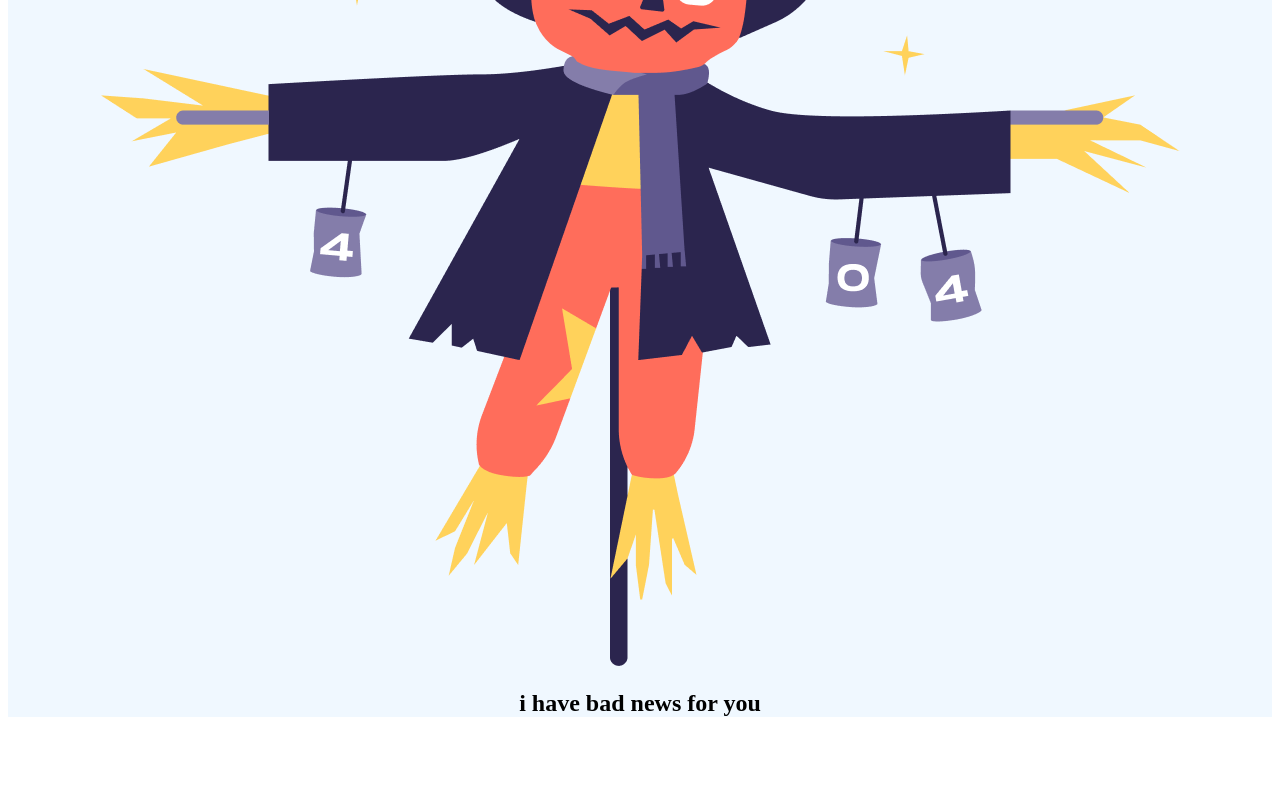
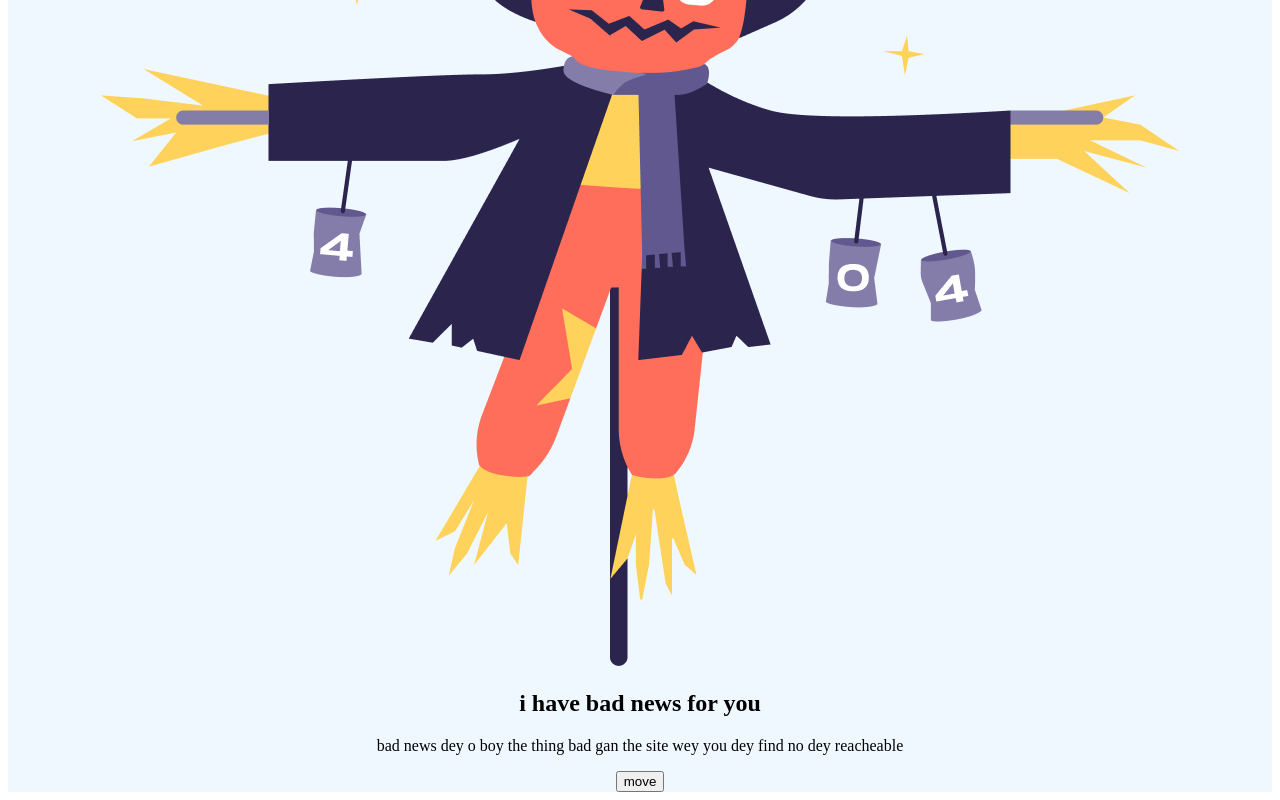
Before and after one commit to truce-connect/assignment-1-from-dev.io, a plain HTML site: page assingment/index.html in a window 1280 px wide. Shown: the part 309-1109 px from the top of the page. Before the commit the page ends 1046 px from the top, so only its background shows below. Drawn offline with Linux system fonts and the light colour scheme.

Commit message:
added the text need in this second div

```diff
--- a/assingment/index.html
+++ b/assingment/index.html
@@ -11,8 +11,10 @@
     <div style="background-color: grey;">
         <h1>figma</h1>
         <div align="center" style="background-color: aliceblue;">
-       <img src="/assingment/images/Scarecrow.png" alt=" 404 error image">
-       <h2> i have bad news for you</h2>
+            <img src="/assingment/images/Scarecrow.png" alt=" 404 error image">
+            <h2> i have bad news for you</h2>
+            <p> bad news dey o boy the thing bad gan the site wey you dey find no dey reacheable </p>
+            <button> move </button>
 
         </div>
 
```
